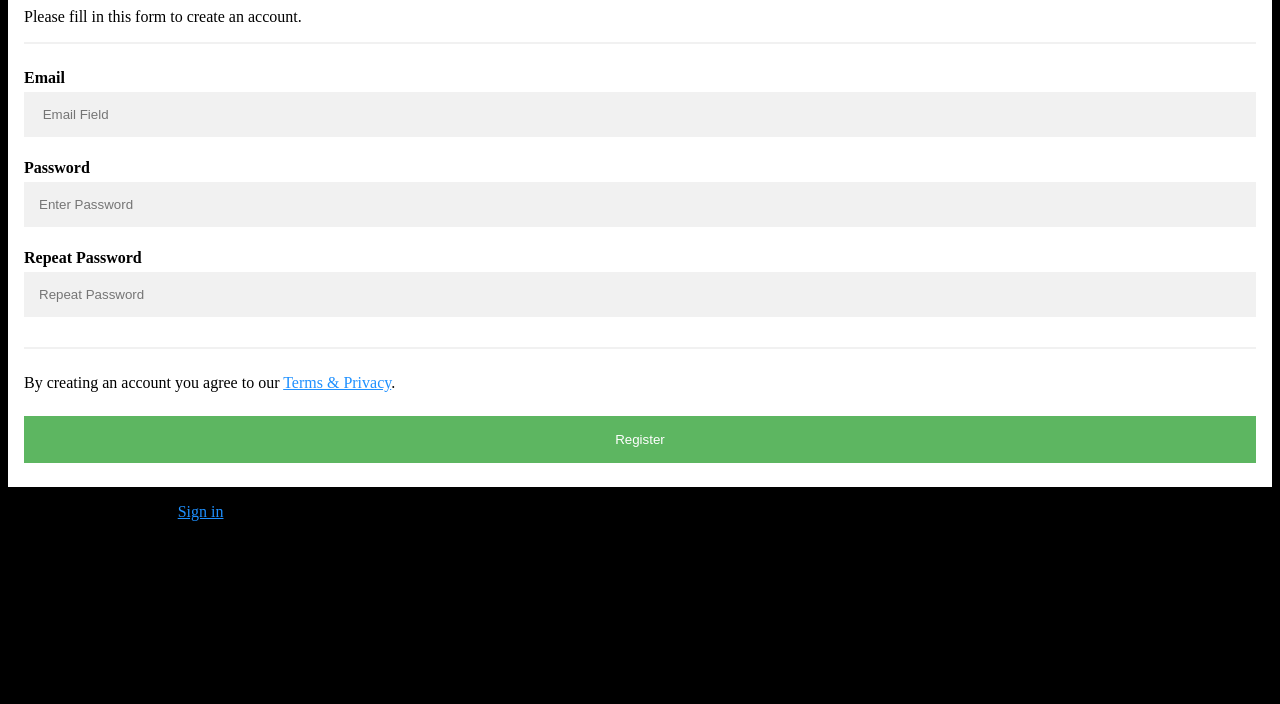
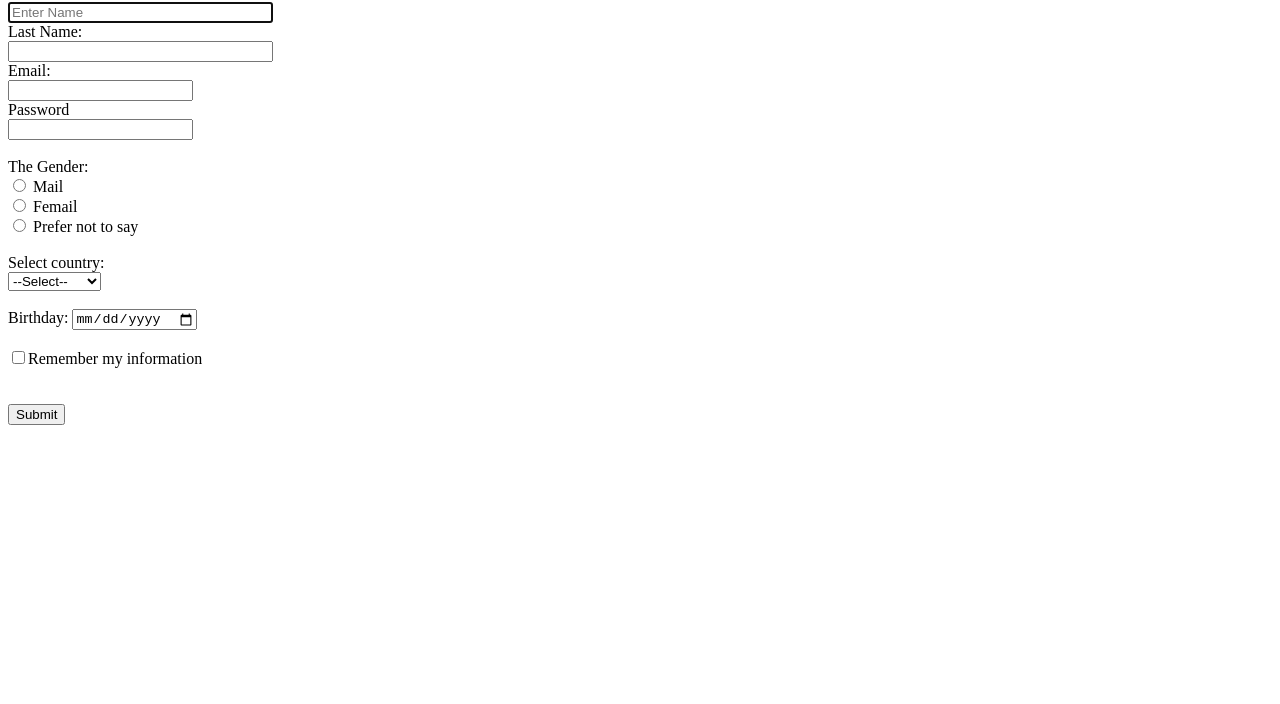
Before and after one commit to Ahtishamhassan/17240008-Q3, a plain HTML site: page index.html in a window 1280 px wide. Shown: the part 96-800 px from the top of the page. Drawn offline with Linux system fonts and the light colour scheme.

Commit message:
Update index.html

```diff
--- a/index.html
+++ b/index.html
@@ -1,95 +1,80 @@
 <!DOCTYPE html>
-<html>
+<html lang="en">
 <head>
-<meta name="viewport" content="width=device-width, initial-scale=1">
-<style>
-body {
+    <meta charset="UTF-8">
+    <meta name="viewport" content="width=device-width, initial-scale=1.0">
+    <title>Document</title>
+</head>
+<body>
 
-  background-color: black;
-}
+<h1>Registration Form</h1>
+<form action="">
+    <label for="fname">First Name: </label> <br>
+    <input type="text"
+        name="fname"
+        id="fname"
+        size="30"
+        maxlength="64"
+        autofocus
+        placeholder="Enter Name"
 
-* {
-  box-sizing: border-box;
-}
+        ><br>
+    <label for="lname">Last Name: </label> <br>
+    <input type="text"
+        name="lname"
+        id="lname"
+        size="30"
+        maxlength="5"
+        ><br>
+    <label for="email">Email:</label><br>
+    <input type="email" name="email" id="email" required> <br>
+
+    <label for="pwd">Password</label> <br>
+    <input type="password" name="pwd" id="pwd" minlength="5" maxlength="64" required><br>
 
 
-.container {
-  padding: 16px;
-  background-color: white;
-}
+    <br>
+        <label for="login">The Gender: </label><br>
+        <input type="radio" name="n" value="Mail"> Mail <br>
+        <input type="radio" name="n" value="Femail"> Femail<br>
+        <input type="radio" name="n" value="Prefer not to say"> Prefer not to say <br>
+
+        <br>
+        <label for="country">Select country: </label><br>
+        <select  name="country" id="country">
+            <option value="">--Select--</option>
+            <option value="Pakistan">Pakistan</option>
+            <option value="Srilanka">Srilanka</option>
+            <option value="Bangladesh">Bangladesh</option>
+            <option value="India">India</option>
+            <option value="Iran">Iran</option>
+        </select>
+
+        <br><br>
+        <label for="birthday">Birthday:</label>
+        <input type="date" id="birthday" name="birthday">
 
 
-input[type=text], input[type=password] {
-  width: 100%;
-  padding: 15px;
-  margin: 5px 0 22px 0;
-  display: inline-block;
-  border: none;
-  background: #f1f1f1;
-}
+        <br><br>
+        <input type="checkbox" name="info" id="info" value="info">Remember my information<br>
 
-input[type=text]:focus, input[type=password]:focus {
-  background-color: #ddd;
-  outline: none;
-}
+        <br> <br>
+        <input type="submit" value="Submit" id="submit" name="submit"><br>
 
-/* Overwrite default styles of hr */
-hr {
-  border: 1px solid #f1f1f1;
-  margin-bottom: 25px;
-}
-
-/* Set a style for the submit button */
-.registerbtn {
-  background-color: #4CAF50;
-  color: white;
-  padding: 16px 20px;
-  margin: 8px 0;
-  border: none;
-  cursor: pointer;
-  width: 100%;
-  opacity: 0.9;
-}
+    </div>
+  </form>
 
 
 
-a {
-  color: dodgerblue;
-}
 
 
-.signin {
-  background-color: #f1f1f1;
-  text-align: center;
-}
-</style>
-</head>
-<body>
-
-<form action="/action_page.php">
-  <div class="container">
-    <h1>Register</h1>
-    <p>Please fill in this form to create an account.</p>
-    <hr>
-
-    <label for="email"><b>Email</b></label>
-    <input type="text" placeholder=" Email Field" name="email" id="email" required>
-
-    <label for="psw"><b>Password</b></label>
-    <input type="password" placeholder="Enter Password" name="psw" id="psw" required>
-
-    <label for="psw-repeat"><b>Repeat Password</b></label>
-    <input type="password" placeholder="Repeat Password" name="psw-repeat" id="psw-repeat" required>
-    <hr>
-    <p>By creating an account you agree to our <a href="#">Terms & Privacy</a>.</p>
-
-    <button type="submit" class="registerbtn">Register</button>
-  </div>
 
 
-    <p>Already have an account? <a href="#">Sign in</a>.</p>
-  </div>
-</form>
+
+
+
+
+
 
 </body>
 </html>
```
